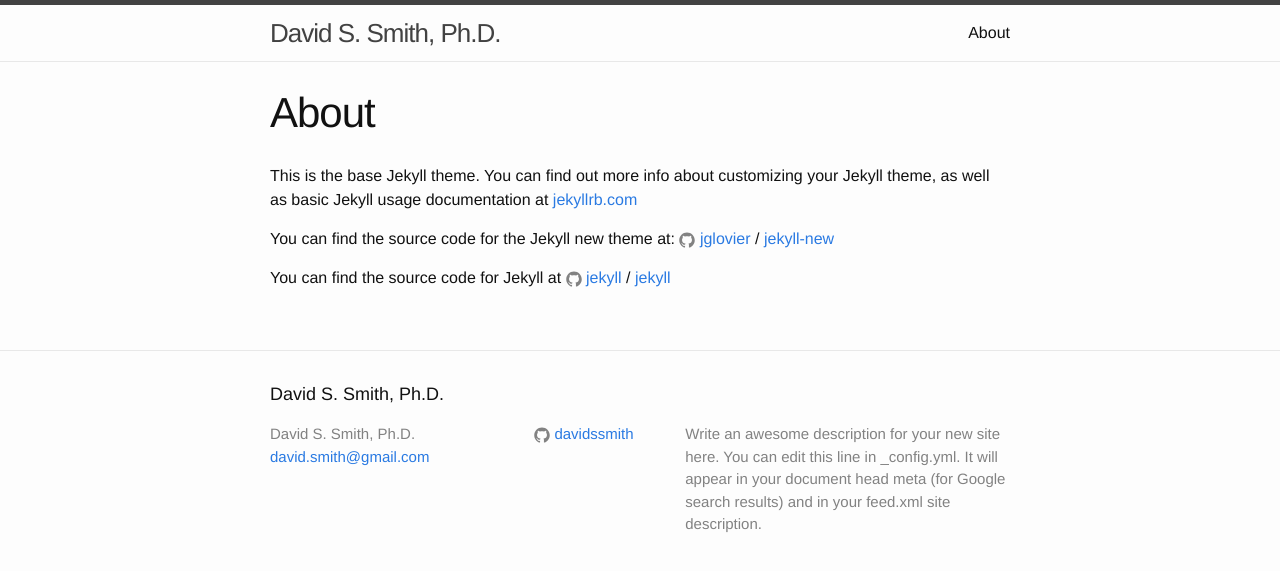
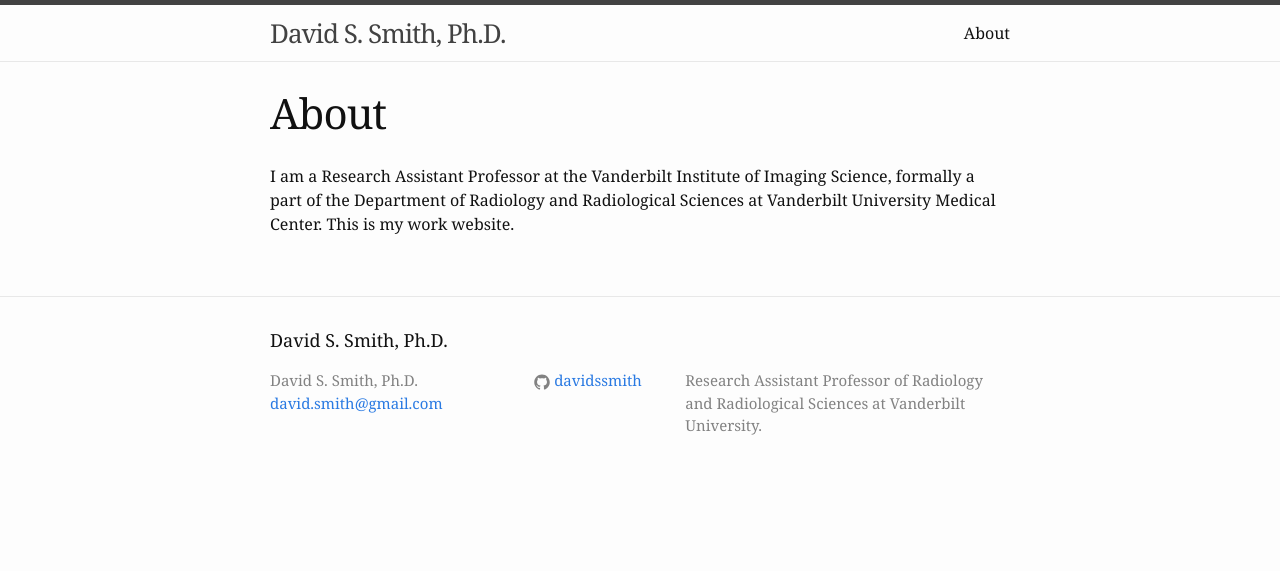
Before and after one commit to davidssmith/davidssmith.github.io, a Jekyll site: the page built from about.md, in a window 1280 px wide. Shown: the top 571 px of the page. Built offline with Jekyll 4.4.1, drawn with Linux system fonts in a browser that asks for light colours.

Commit message:
making progress

```diff
--- a/_config.yml
+++ b/_config.yml
@@ -9,9 +9,8 @@
 title: David S. Smith, Ph.D.
 email: david.smith@gmail.com
 description: > # this means to ignore newlines until "baseurl:"
-  Write an awesome description for your new site here. You can edit this
-  line in _config.yml. It will appear in your document head meta (for
-  Google search results) and in your feed.xml site description.
+  Research Assistant Professor of Radiology and Radiological Sciences
+  at Vanderbilt University.
 baseurl: "" # the subpath of your site, e.g. /blog
 url: "http://yourdomain.com" # the base hostname & protocol for your site
 #twitter_username: jekyllrb
--- a/about.md
+++ b/about.md
@@ -4,12 +4,4 @@
 permalink: /about/
 ---
 
-This is the base Jekyll theme. You can find out more info about customizing your Jekyll theme, as well as basic Jekyll usage documentation at [jekyllrb.com](http://jekyllrb.com/)
-
-You can find the source code for the Jekyll new theme at:
-{% include icon-github.html username="jglovier" %} /
-[jekyll-new](https://github.com/jglovier/jekyll-new)
-
-You can find the source code for Jekyll at
-{% include icon-github.html username="jekyll" %} /
-[jekyll](https://github.com/jekyll/jekyll)
+I am a Research Assistant Professor at the Vanderbilt Institute of Imaging Science, formally a part of the Department of Radiology and Radiological Sciences at Vanderbilt University Medical Center.  This is my work website.
--- a/css/main.scss
+++ b/css/main.scss
@@ -6,7 +6,7 @@
 
 
 // Our variables
-$base-font-family: "Helvetica Neue", Helvetica, Arial, sans-serif;
+$base-font-family: Georgia, "Helvetica Neue", Helvetica, Arial, sans-serif;
 $base-font-size:   16px;
 $base-font-weight: 400;
 $small-font-size:  $base-font-size * 0.875;
```
